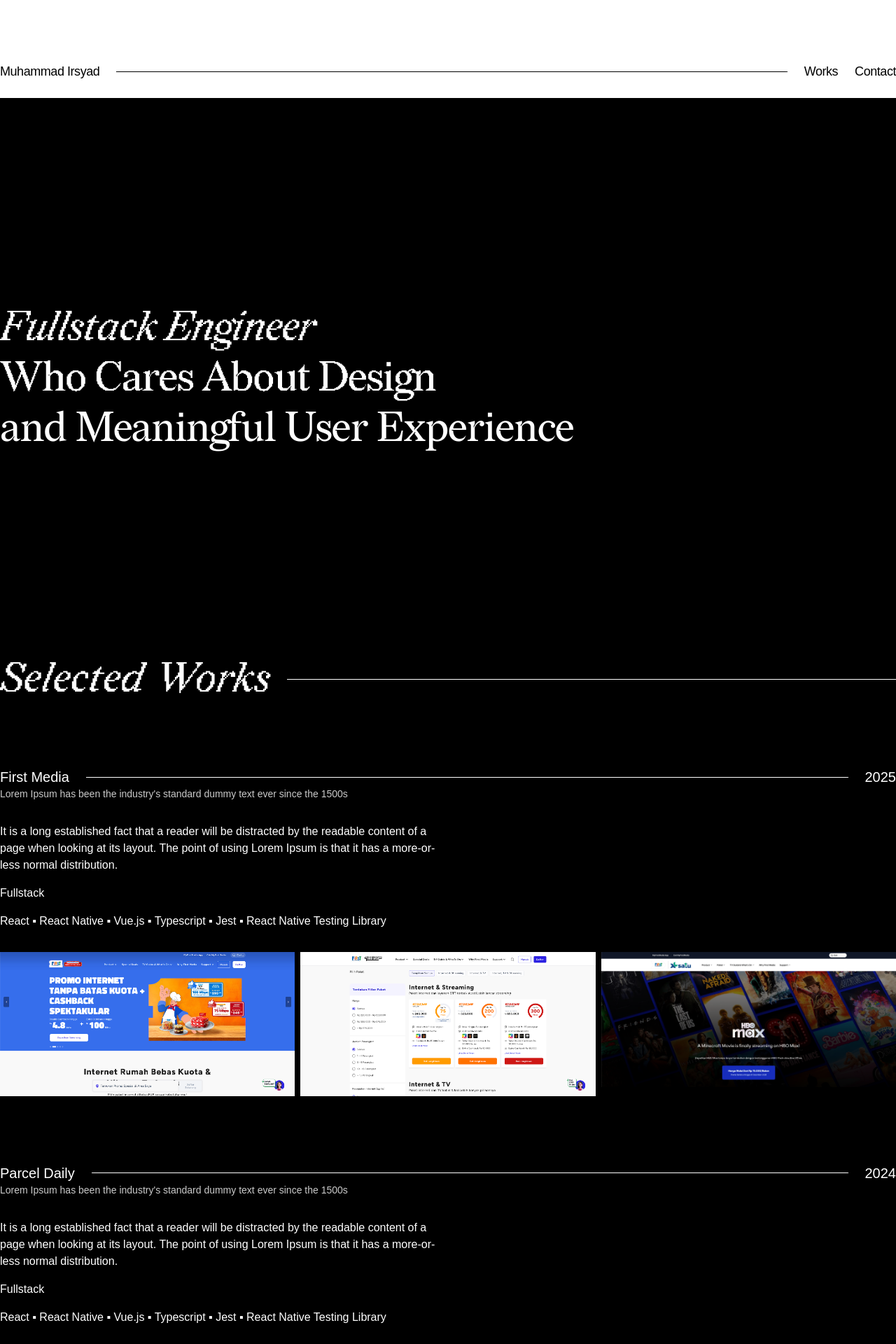
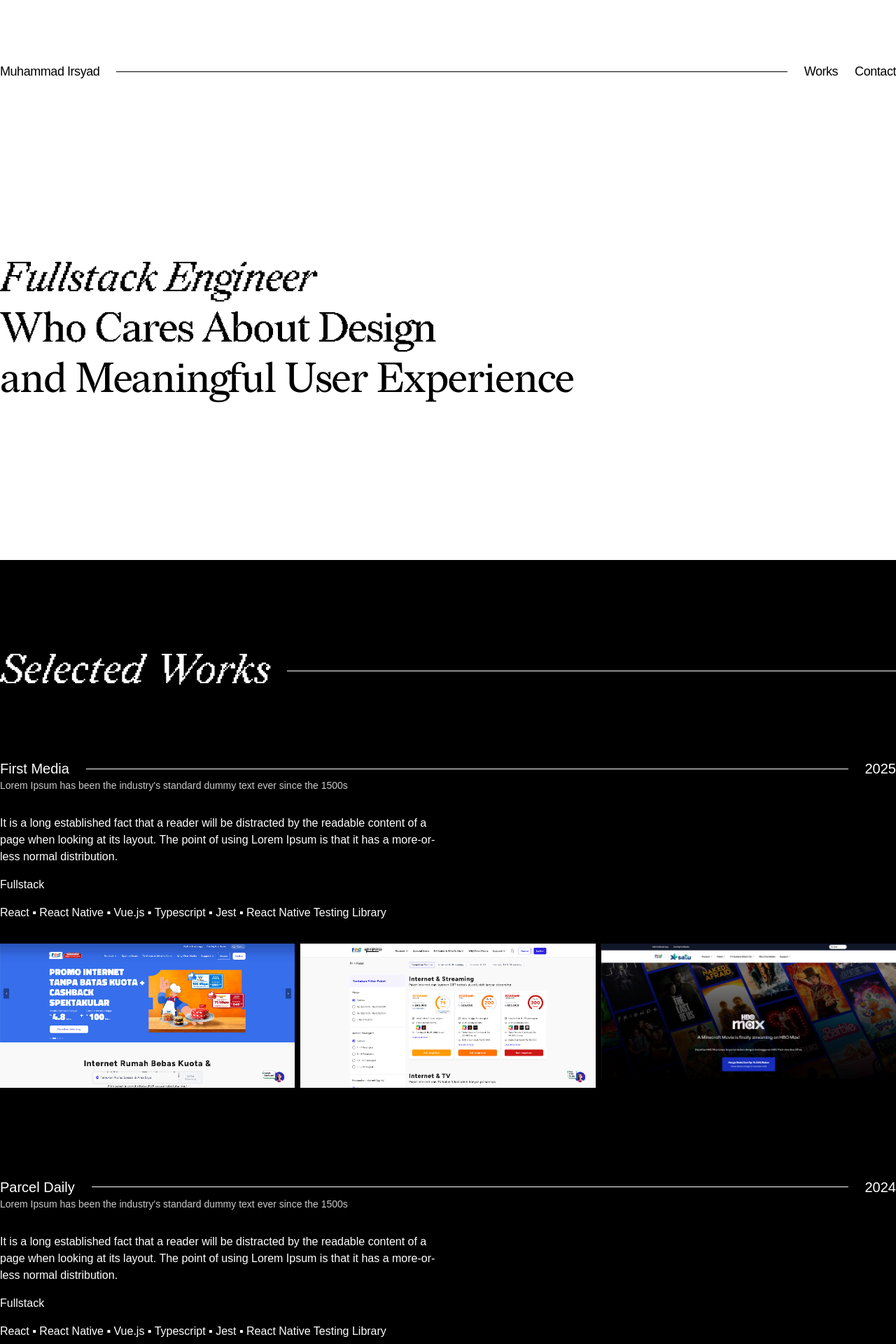
Before and after one commit to irxd/portfolio, a Next.js app: page / in a window 1280 px wide. Shown: the top 1920 px of the page at 70% size. Built offline with nearby package versions, Linux system fonts and the light colour scheme.

Commit message:
feat: move header component, adjust header sticky behaviour
(cherry picked from commit 8762d9778cdd63aae79f7a40e967fcfa03f9e0b9)

```diff
--- a/app/components/Hero.tsx
+++ b/app/components/Hero.tsx
@@ -3,6 +3,7 @@
 import localFont from 'next/font/local';
 import { useEffect, useState } from 'react';
 import { twMerge } from 'tailwind-merge';
+import Header from './Header';
 
 const redaction35Italic = localFont({
   src: '../fonts/Redaction_35-Italic.woff2',
@@ -45,8 +46,10 @@ export default function Hero() {
   }
 
   return (
-    <div className="min-h-screen flex bg-black">
-      <div className="container mx-auto flex flex-col flex-grow justify-center mix-blend-difference text-white relative z-10 pointer-events-none">
+    <div className="min-h-screen flex flex-col">
+      <Header />
+      <div className="flex-grow flex justify-center">
+        <div className="container mx-auto mix-blend-difference text-white relative z-10 pointer-events-none flex-grow justify-center flex flex-col">
           <p className={twMerge(
             redaction35Italic.className,
             "text-6xl leading-18 tracking-tight"
@@ -79,5 +82,6 @@ export default function Hero() {
           }
         </div>
       </div>
+    </div>
   );
 }
--- a/app/components/Works.tsx
+++ b/app/components/Works.tsx
@@ -10,7 +10,7 @@ export default function Works() {
 
   return (
     <div className="min-h-screen bg-black text-white relative">
-      <div className="container mx-auto pb-64">
+      <div className="container mx-auto pb-64 pt-32">
         <div className="flex items-center">
           <h1 className={
             twMerge(
@@ -22,7 +22,7 @@ export default function Works() {
           </h1>
           <div className="flex-grow ml-6 h-[1px] bg-white" />
         </div>
-        <div className="space-y-12">
+        <div className="space-y-32">
           <div>
             <div
               className="flex items-center mt-24 text-xl"
--- a/app/page.tsx
+++ b/app/page.tsx
@@ -1,12 +1,10 @@
 import Footer from './components/Footer';
-import Header from './components/Header';
 import Hero from './components/Hero';
 import Works from './components/Works';
 
 export default function Home() {
   return (
     <>
-      <Header />
       <Hero />
       <Works />
       <Footer />
```
Lines whose indentation alone changed are shown as unchanged.
